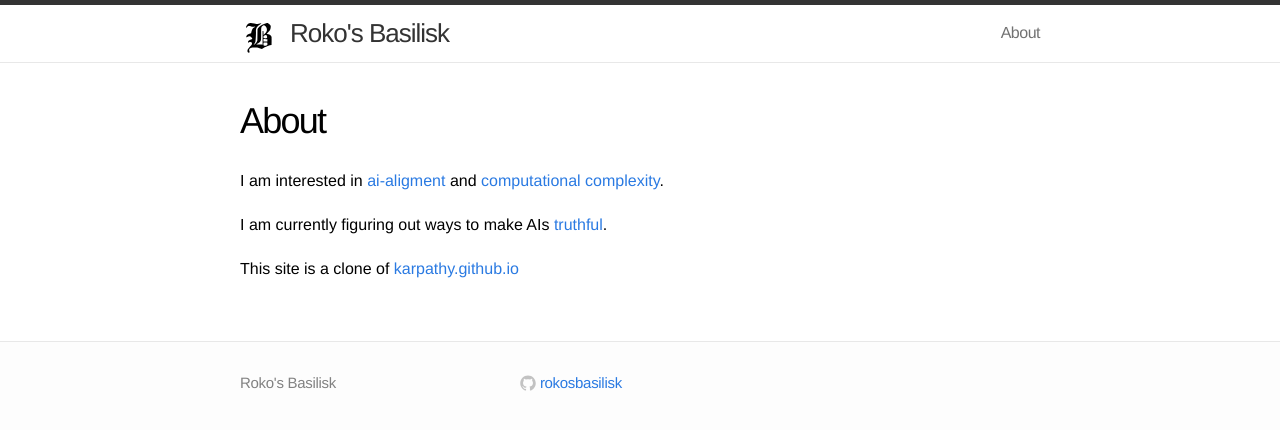
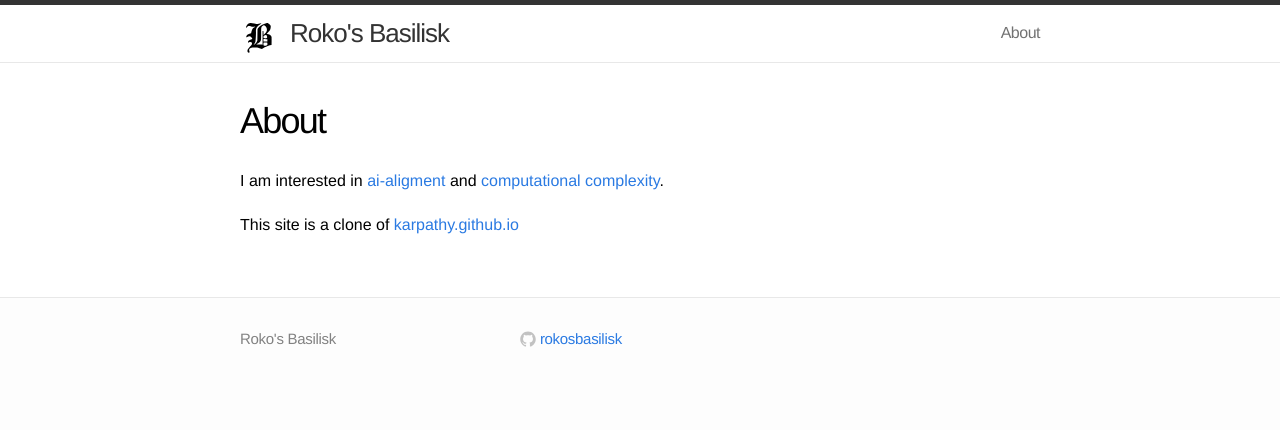
Before and after one commit to rokosbasilisk/rokosbasilisk.github.io, a Jekyll site: the page built from about.md, in a window 1280 px wide. Shown: the top 430 px of the page. Built offline with Jekyll 4.4.1, drawn with Linux system fonts in a browser that asks for light colours.

Commit message:
Update about.md

```diff
--- a/about.md
+++ b/about.md
@@ -6,6 +6,4 @@ includelink: true
 ---
 I am interested in [ai-aligment](https://en.wikipedia.org/wiki/AI_control_problem) and [computational complexity](https://en.wikipedia.org/wiki/Computational_complexity_theory).
 
-I am currently figuring out ways to make AIs [truthful](https://www.alignmentforum.org/posts/jWkqACmDes6SoAiyE/truthful-lms-as-a-warm-up-for-aligned-agi).
-
 This site is a clone of [karpathy.github.io](http://karpathy.github.io)
```
